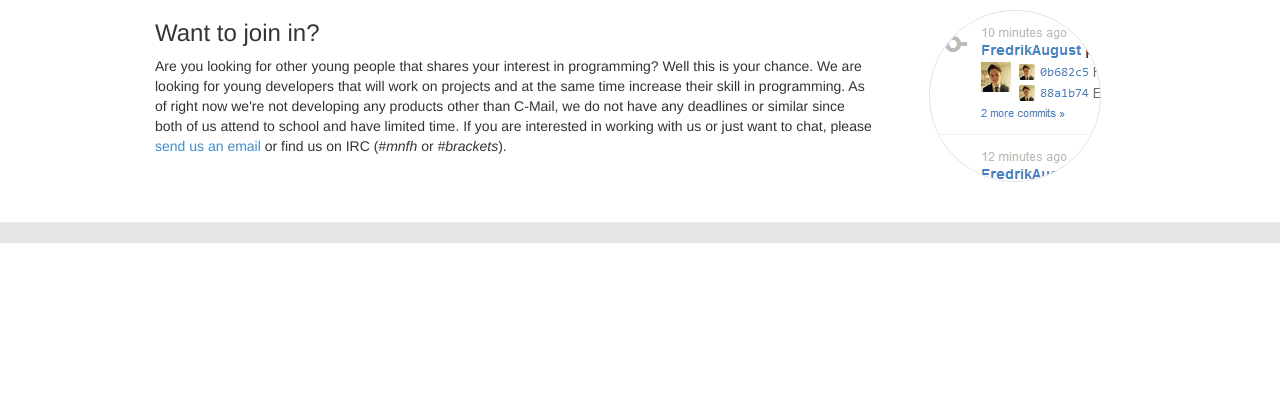
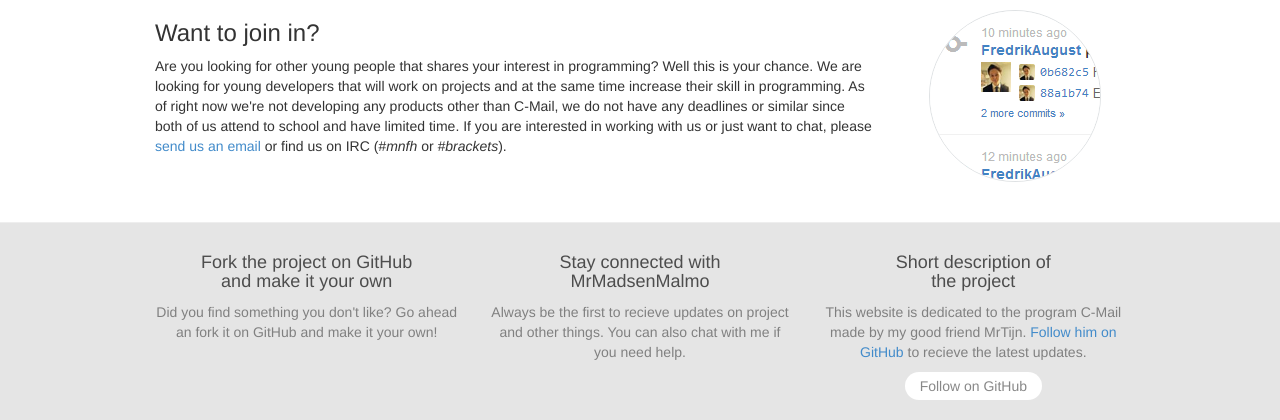
Before and after one commit to FredrikAugust/C-Mail-Website, a PHP site: page / in a window 1280 px wide. Shown: the part 1116-1536 px from the top of the page. Before the commit the page ends 1359 px from the top, so only its background shows below. Run offline with PHP 8.4, Linux system fonts and the light colour scheme.

Commit message:
Added three columns
Added three columns with text, and added a button with a link at the
bottom of one.

```diff
--- a/css/style.css
+++ b/css/style.css
@@ -37,15 +37,26 @@ div.jumbotron {
 /* Footer */
 .footer {
   background-color: #e5e5e5;
-  margin-top: 40px; }
-  .footer button {
-    border-radius: 30px;
-    border: 0;
-    padding: 4px 10px;
-    background-color: white; }
-    .footer button a {
-      color: inherit;
-      text-decoration: none; }
+  margin-top: 40px;
+  padding-bottom: 20px; }
+  .footer .col-sm-4 {
+    text-align: center; }
+    .footer .col-sm-4 h4 {
+      color: #4d4d4d; }
+    .footer .col-sm-4 p {
+      color: gray; }
+    .footer .col-sm-4 button {
+      border-radius: 30px;
+      border: 0;
+      padding: 4px 15px;
+      background-color: white; }
+      .footer .col-sm-4 button:active, .footer .col-sm-4 button:hover {
+        background-color: #b3b3b3; }
+        .footer .col-sm-4 button:active a, .footer .col-sm-4 button:hover a {
+          color: white; }
+      .footer .col-sm-4 button a {
+        color: #888;
+        text-decoration: none; }
 
 /* About page */
 .about {
--- a/css/style.scss
+++ b/css/style.scss
@@ -57,17 +57,38 @@ div.jumbotron {
 .footer {
     background-color: #e5e5e5;
     margin-top: 40px;
+    padding-bottom: 20px;
 
-    button {
+    .col-sm-4 {
+        text-align: center;
+
+        h4 {
+            color: darken(white, 70%);
+        }
+
+        p {
+            color: lighten(black, 50%);
+        }
+
+        button {
         border-radius: 30px;
         border: 0;
-        padding: 4px 10px;
+        padding: 4px 15px;
         background-color: white;
 
+        &:active, &:hover {
+            background-color: darken(white, 30%);
+
+            a {
+                color: white;
+            }
+        }
+
         a {
-            color: inherit;
+            color: #888;
             text-decoration: none;
         }
+    }
     }
 }
 
--- a/index.html
+++ b/index.html
@@ -107,7 +107,21 @@
     	<div class="footer">
     		<hr>
     		<div class="container">
-
+    		    <div class="row">
+    		        <div class="col-sm-4">
+    		            <h4>Fork the project on GitHub <br>and make it your own</h4>
+    		            <p>Did you find something you don't like? Go ahead an fork it on GitHub and make it your own!</p>
+    		        </div>
+    		        <div class="col-sm-4">
+    		            <h4>Stay connected with MrMadsenMalmo</h4>
+    		            <p>Always be the first to recieve updates on project and other things. You can also chat with me if you need help.</p>
+    		        </div>
+    		        <div class="col-sm-4">
+    		            <h4>Short description of <br>the project</h4>
+    		            <p>This website is dedicated to the program C-Mail made by my good friend MrTijn. <a href="https://github.com/Tijndagamer">Follow him on GitHub</a> to recieve the latest updates.</p>
+    		            <button type="button"><a href="https://github.com/Tijndagamer/C-Mail">Follow on GitHub</a></button>
+    		        </div>
+    		    </div>
     		</div>
     	</div>
 
```
